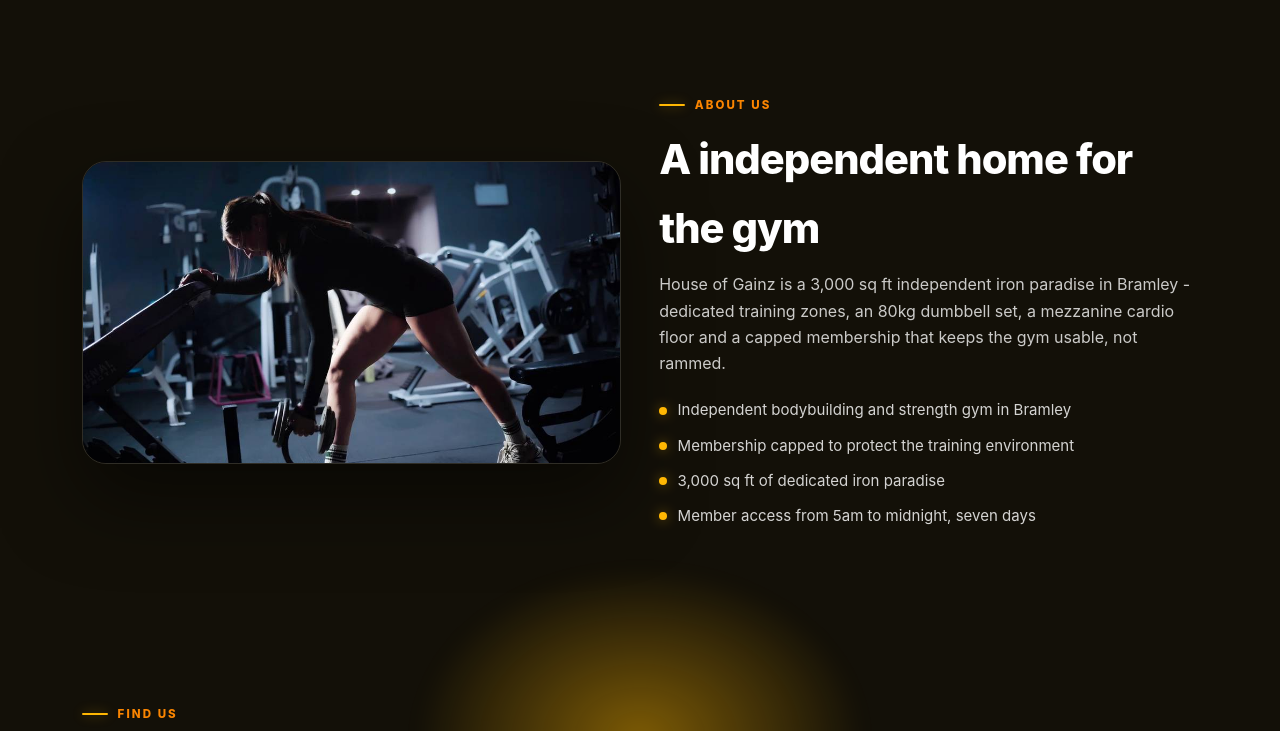
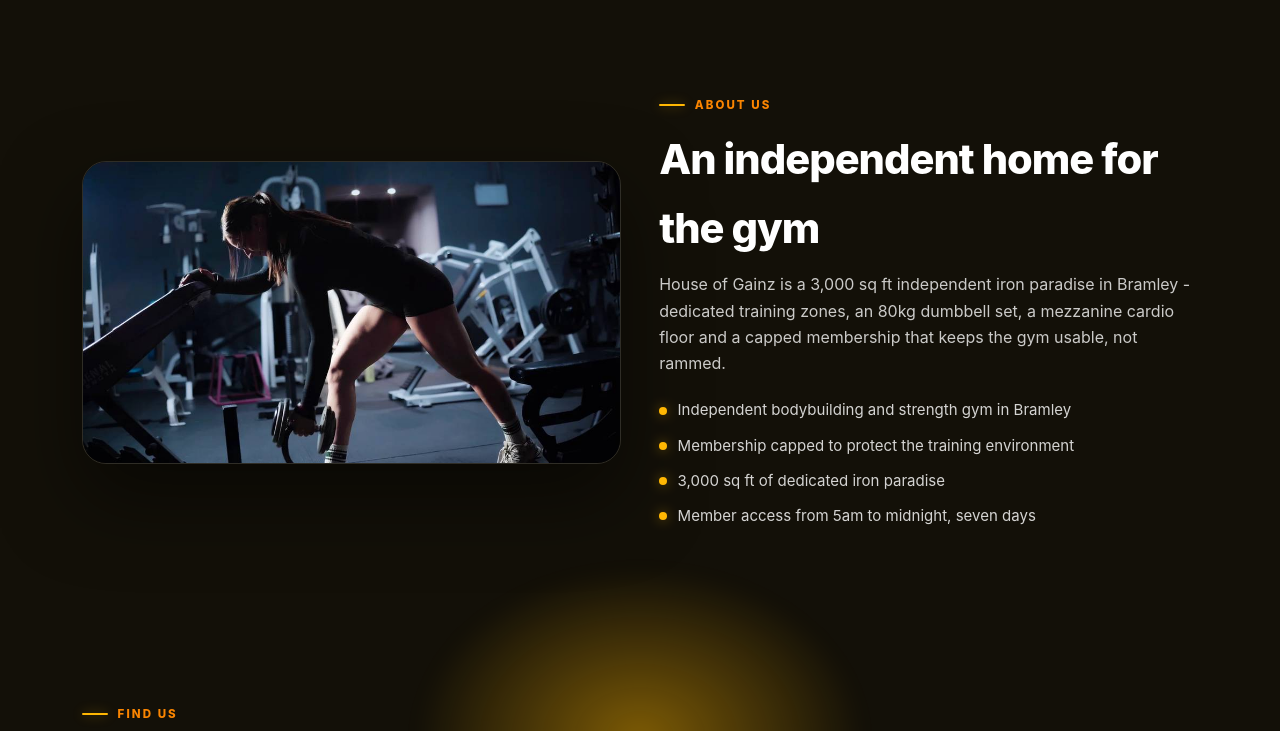
Before and after one commit to samviro/gym-refresh-previews, a plain HTML site: page house-of-gainz.html in a window 1280 px wide. Shown: the part 3940-4671 px from the top of the page. Drawn offline with Linux system fonts and the light colour scheme.

Commit message:
Batch 4 Leeds: grammar fix - house-of-gainz

```diff
--- a/house-of-gainz.html
+++ b/house-of-gainz.html
@@ -241,7 +241,7 @@
  <img src="img/house-of-gainz-about.jpg" alt="House of Gainz" loading="lazy">
  <div>
   <div class="eyebrow">About us</div>
-  <h2>A independent home for the gym</h2>
+  <h2>An independent home for the gym</h2>
   <p>House of Gainz is a 3,000 sq ft independent iron paradise in Bramley - dedicated training zones, an 80kg dumbbell set, a mezzanine cardio floor and a capped membership that keeps the gym usable, not rammed.</p>
   <ul class="facts"><li>Independent bodybuilding and strength gym in Bramley</li><li>Membership capped to protect the training environment</li><li>3,000 sq ft of dedicated iron paradise</li><li>Member access from 5am to midnight, seven days</li></ul>
  </div>
```
